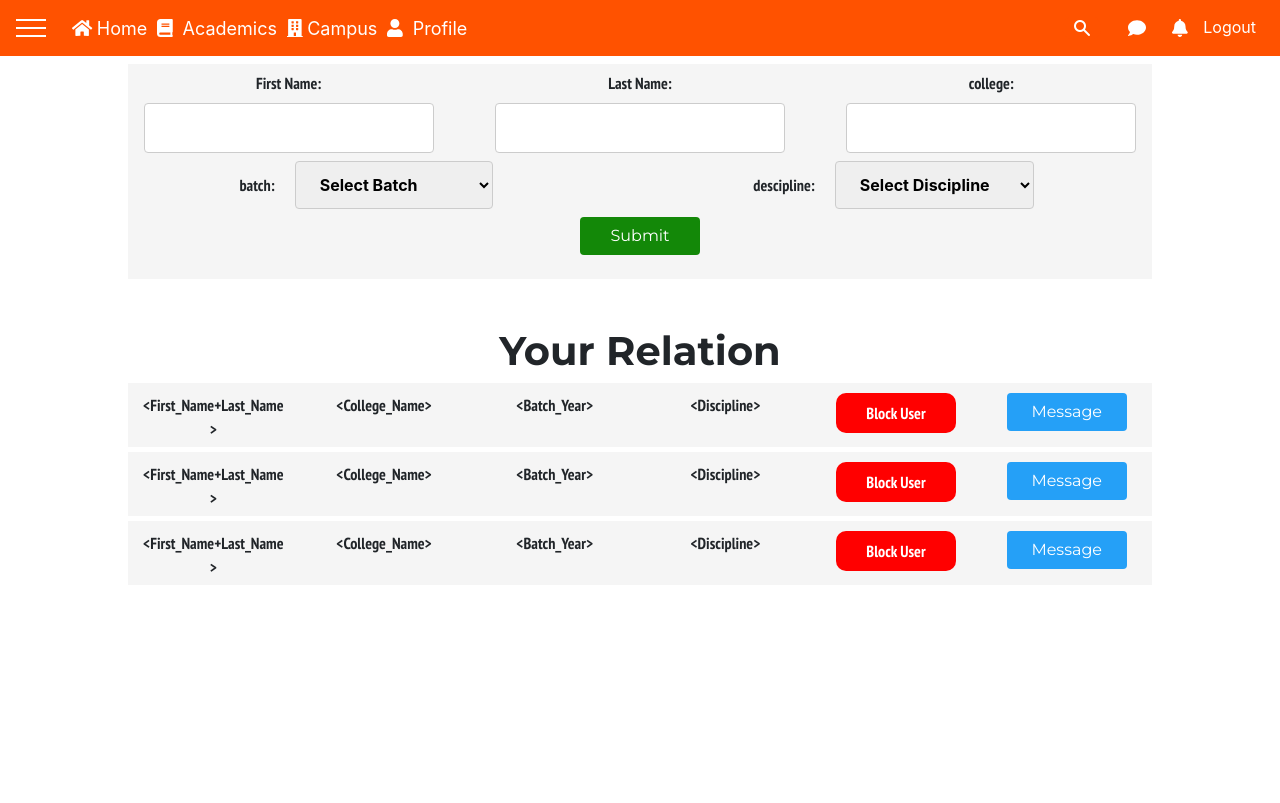
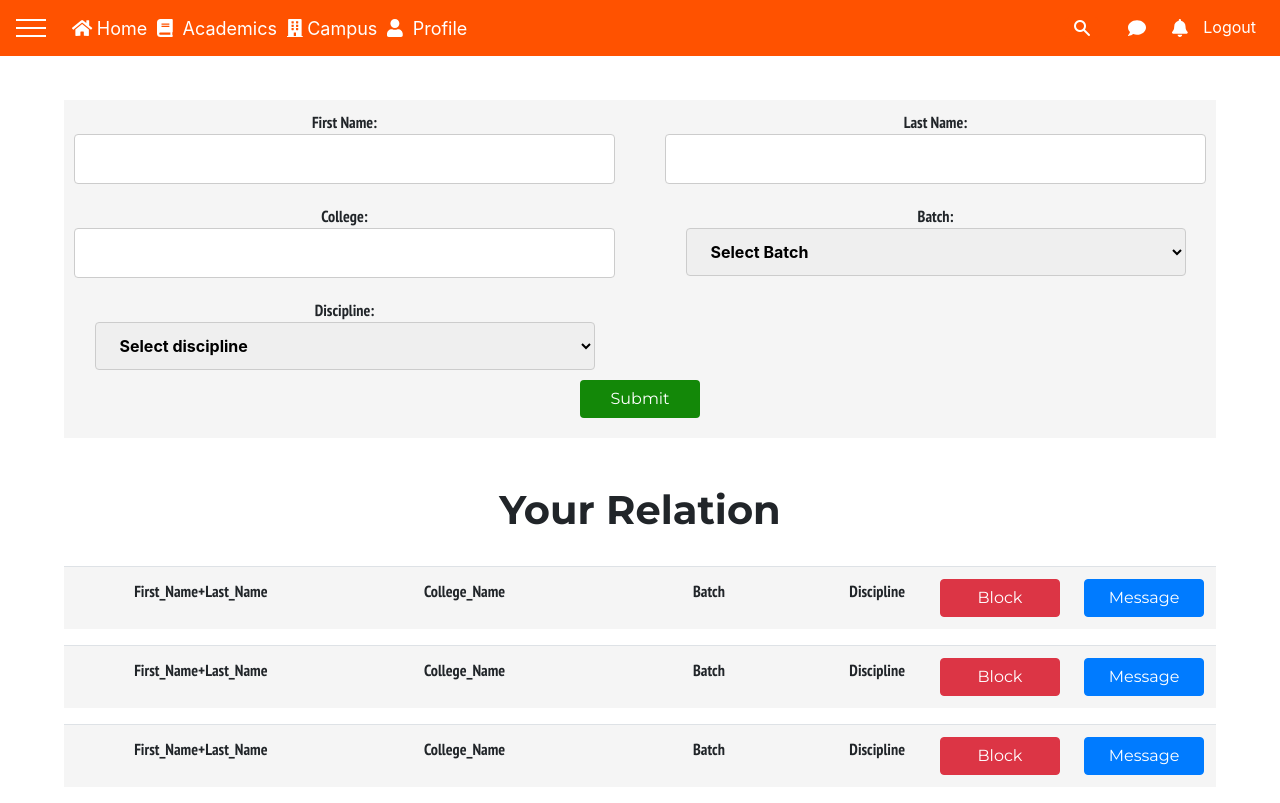
Before and after one commit to Global-ERP-System/GERP-Frontend-Final, a React (Create React App) app: page /relation in a window 1280 px wide. Built offline with nearby package versions, Linux system fonts and the light colour scheme.

Commit message:
Fixed Student Relation Page

```diff
--- a/src/components/Student/myrelations/Relation.css
+++ b/src/components/Student/myrelations/Relation.css
@@ -1,46 +1,41 @@
-h1 {
-  font-family: sans-serif;
-  font-size: 40px;
+.RelationFbody {
+  margin: 100px 5% 0 5%;
 }
 
-.bodyrelation {
-  margin-left: 10%;
-  margin-right: 10%;
-}
-
-.Relationbox {
+.relationFbox {
   text-align: center;
   background-color: whitesmoke;
   display: block;
+  padding-bottom: 20px;
 }
-.bodyrelation label {
+.relationFbox label {
   font-family: 'Pt sans narrow', sans-serif;
   font-weight: 700;
+  width: 100px;
+  margin: 0 15px 0 15px;
+}
+
+.relationInputs {
+  display: flex;
+  justify-content: center;
+  align-items: center;
+  flex-wrap: wrap;
+  margin: 10px 10px;
+}
+.relationInputs input {
+  flex-grow: 1;
 }
 
 input[type='text'],
 select {
   padding: 12px 20px;
   display: inline-block;
+  width: 500px;
   border: 1px solid #ccc;
   border-radius: 4px;
   box-sizing: border-box;
 }
-
-input[type='submit'] {
-  background-color: #ff5200;
-  color: white;
-  padding: 14px 20px;
-  border: none;
-  border-radius: 10px;
-  cursor: pointer;
-}
-
-input[type='submit']:hover {
-  background-color: #c44104;
-}
-
-#Your_relation1 {
+.Your_relation1 {
   background-color: whitesmoke;
   height: 4em;
   margin-top: 5px;
--- a/src/components/Student/myrelations/Relation.js
+++ b/src/components/Student/myrelations/Relation.js
@@ -1,132 +1,104 @@
-import React, { Component } from 'react'
-import './Relation.css'
-import {Row, Col } from 'reactstrap';
+import React from "react";
+import { Row, Col, ButtonToggle } from "reactstrap";
+import Table from "react-bootstrap/Table";
+import "./Relation.css";
 
-class Relation extends Component {
-    constructor(props) {
-        super(props)
-
-        this.state = {
-            firstname: "",
-            lastname: "",
-            college: "",
-            batch: "",
-            discipline: "",
-            request: true
-        }
-        // this.college = this.college.bind(this);
-        // this.batch = this.batch.bind(this);
-        // this.discipline = this.discipline.bind(this);
-
-        this.handleButton = this.handleButton.bind(this);
-    }
-    handlefirstname = (event) => {
-        this.setState({ firstname: event.target.value })
-    }
-    handlelastname = (event) => {
-        this.setState({ lastname: event.target.value })
-    }
-    handlecollege(event) {
-        this.setState({ college: event.target.value });
-    }
-    handlebatch(event) {
-        this.setState({ batch: event.target.value });
-    }
-    handlediscipline(event) {
-        this.setState({ discipline: event.target.value });
-    }
-    handlesubmit = (event) => {
-        event.preventDefault();
-    }
-    handleButton() {
-        this.setState(state => ({
-            request: !state.request
-        }));
+const Relation = (props) => {
+  let list = [];
+  for (let i = 0; i < 3; i++) {
+    list.push(
+      <div id="Your_relation1">
+        <Table hover striped style={{ backgroundColor: "whitesmoke" }}>
+          <tr>
+            <td className="SearchPeople">First_Name+Last_Name</td>
+            <td className="SearchPeople">College_Name</td>
+            <td className="SearchPeople">Batch</td>
+            <td className="SearchPeople">Discipline</td>
+            <td className="SearchPeople">
+              {" "}
+              <ButtonToggle color="danger">Block</ButtonToggle>{" "}
+            </td>
+            <td>
+              {" "}
+              <ButtonToggle color="primary">Message</ButtonToggle>{" "}
+            </td>
+          </tr>
+        </Table>
+      </div>
+    );
   }
 
-    render() {
   return (
-            <div className="bodyrelation">
-                <div className="Relationbox">
-                        <form onSubmit={this.handlesubmit}>
+    <div className="RelationFbody">
+      <div className="relationFbox">
         <Row>
-
-                            <Col sm={4}>
+          <Col sm={6}>
+            <div className="relationInputs">
               <label>First Name: </label>
-                                <input type="text" value={this.state.firstname} onChange={this.handlefirstname} />
+              <input type="text" id="Firstname" placeholder="" />
+            </div>
           </Col>
 
-                            <Col sm={4}>
+          <Col sm={6}>
+            <div className="relationInputs">
               <label>Last Name: </label>
-                                    <input type="text" value={this.state.lastname}
-                                    onChange={this.handlelastname} />
-                            </Col>
-                            <Col sm={4}>
-                                    <label>college: </label>
-                                    <input type="text" value={this.state.college}
-                                    onChange={this.handlelastname} /><br />
+              <input type="text" id="Lastname" placeholder="" />
+            </div>
           </Col>
         </Row>
         <Row>
-
           <Col sm={6}>
-                                <label>batch: </label>
-
-                                <select value={this.state.batch} onChange={this.handlebatch} style={{ width:'40%', margin: "8px 20px" }}>
-                                    <option value={this.state.batch}>Select Batch</option>
-                                </select>
-
+            <div className="relationInputs">
+              <label>College: </label>
+              <input type="text" id="College" placeholder="" />
+            </div>
           </Col>
           <Col sm={6}>
-
-                                    <label>descipline: </label>
-
-                                <select value={this.state.discipline} onChange={this.handlediscipline} style={{ width: '40%', margin: "8px 20px" }} >
-                                    <option value={this.state.discipline}>Select Discipline </option>
+            <div className="relationInputs">
+              {" "}
+              <label>Batch: </label>
+              <select>
+                <option>Select Batch</option>
+                <option>2000</option>
+                <option>2001</option>
               </select>
-
+            </div>
           </Col>
         </Row>
-                        <button style={{ color: "white", backgroundColor: '#138808' }} type="submit" value="Search" className="btn">Submit</button>
-
-                    </form>
-                    <br/>
+        <Row>
+        <Col sm={6}>
+        <div className="relationInputs">
+          {" "}
+          <label>Discipline: </label>
+          <select>
+            <option>Select discipline</option>
+            <option>MBA</option>
+            <option>B.Tech</option>
+          </select>
+        </div>
+      </Col>
+        </Row>
+        <button
+          style={{ color: "white", backgroundColor: "#138808" }}
+          type="submit"
+          value="Search"
+          className="btn"
+        >
+          Submit
+        </button>
+        <br />
       </div>
       <br />
       <br />
+      <center>
+        <h1 style={{ fontFamily: "Montserrat", fontWeight: "700" }}>
+          Your Relation
+        </h1>
+      </center>
+      <br />
+      <div style={{ overflow: "auto" }}>{list}</div>
+    </div>
+  );
+};
 
-                <center>
-                    <h1 style={{ fontFamily: 'Montserrat', fontWeight: '700' }}>Your Relation</h1>
-                </center>
-                    <div id="Your_relation1">
-                    <div className="SearchPeople">&lt;First_Name+Last_Name &gt; </div>
-                    <div className="SearchPeople">&lt;College_Name&gt;</div>
-                    <div className="SearchPeople">&lt;Batch_Year&gt;</div>
-                    <div className="SearchPeople">&lt;Discipline&gt;</div>
-                    <div className="SearchPeople"><button onClick={this.handleButton}  id="connectdecline" style={{backgroundColor:'red'}}>
-                        Block User</button></div>
-                    <div className="SearchPeople"> <button style={{ color: "white", backgroundColor: '#25a0f7' }} type="submit" className="btn">Message</button></div>
-                </div>
-                <div id="Your_relation1">
-                    <div className="SearchPeople">&lt;First_Name+Last_Name &gt; </div>
-                    <div className="SearchPeople">&lt;College_Name&gt;</div>
-                    <div className="SearchPeople">&lt;Batch_Year&gt;</div>
-                    <div className="SearchPeople">&lt;Discipline&gt;</div>
-                    <div className="SearchPeople"><button onClick={this.handleButton}  id="connectdecline" style={{backgroundColor:'red'}}>
-                        Block User</button></div>
-                    <div className="SearchPeople"> <button style={{ color: "white", backgroundColor: '#25a0f7' }} type="submit" className="btn">Message</button></div>
-                </div>
-                <div id="Your_relation1">
-                    <div className="SearchPeople">&lt;First_Name+Last_Name &gt; </div>
-                    <div className="SearchPeople">&lt;College_Name&gt;</div>
-                    <div className="SearchPeople">&lt;Batch_Year&gt;</div>
-                    <div className="SearchPeople">&lt;Discipline&gt;</div>
-                    <div className="SearchPeople"><button onClick={this.handleButton}  id="connectdecline" style={{backgroundColor:'red'}}>
-                        Block User</button></div>
-                    <div className="SearchPeople"> <button style={{ color: "white", backgroundColor: '#25a0f7' }} type="submit" className="btn">Message</button></div>
-                </div>
-            </div>
-        )
-    }
-}
 export default Relation;
```
Lines whose indentation alone changed are shown as unchanged.
